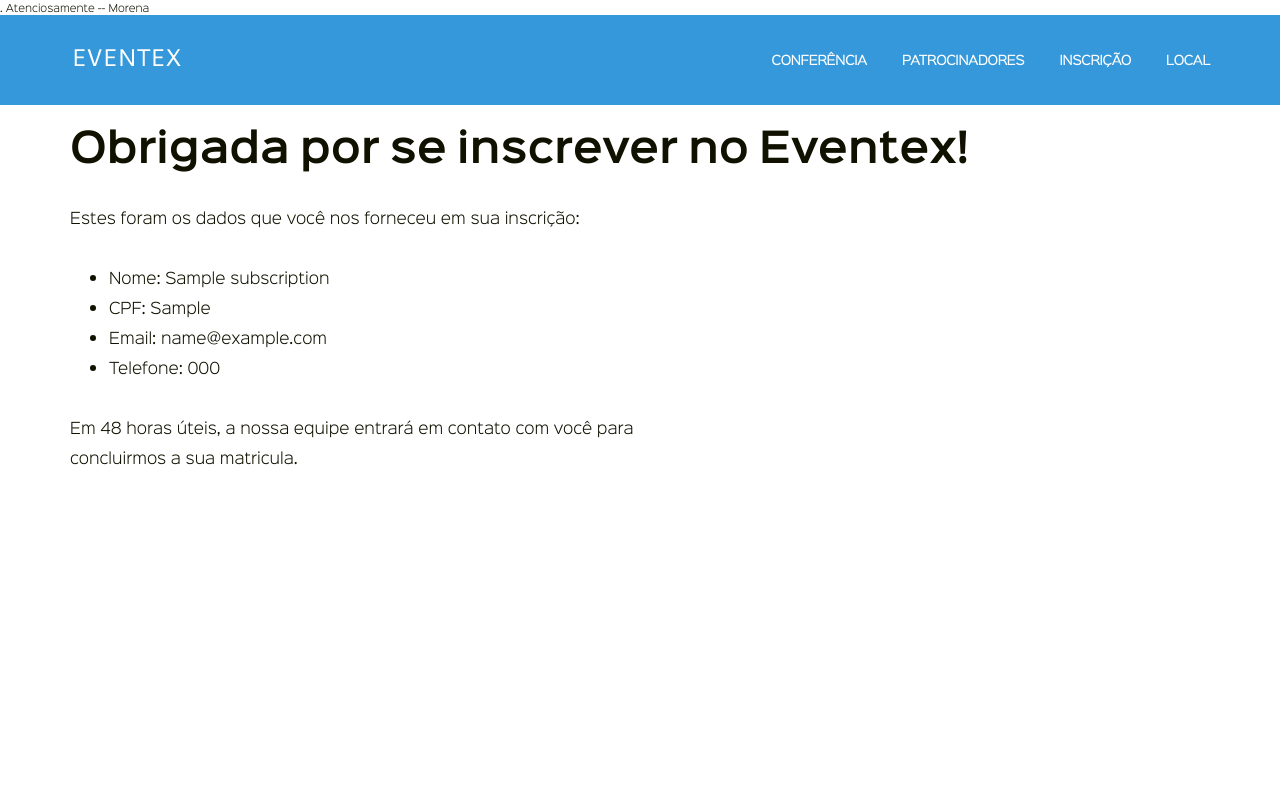
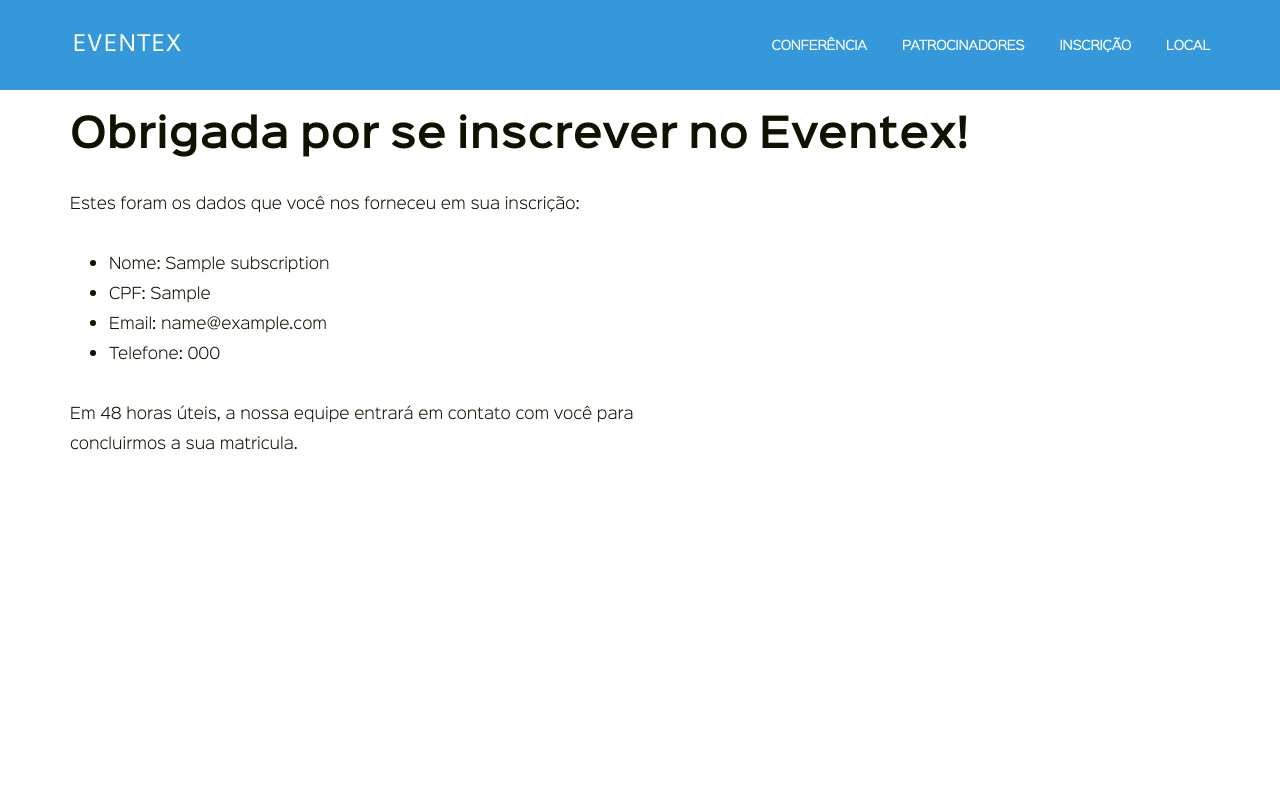
Before and after one commit to marceloandriolli/eventex, a Django app: page /inscricao/1/ in a window 1280 px wide. Run offline with Django 3.2, Linux system fonts and the light colour scheme; tables that the repository leaves empty hold one stand-in row (values such as "Sample post").

Commit message:
Fix template Thank you page

```diff
--- a/eventex/subscriptions/templates/subscriptions/subscription_detail.html
+++ b/eventex/subscriptions/templates/subscriptions/subscription_detail.html
@@ -1,16 +1,4 @@
-
-
- .
-
-
-
- Atenciosamente
- --
- Morena
-
-
-
- {% extends 'base.html' %}
+{% extends 'base.html' %}
 
  {% block content %}
   <!-- OVERVIEW -->
```
